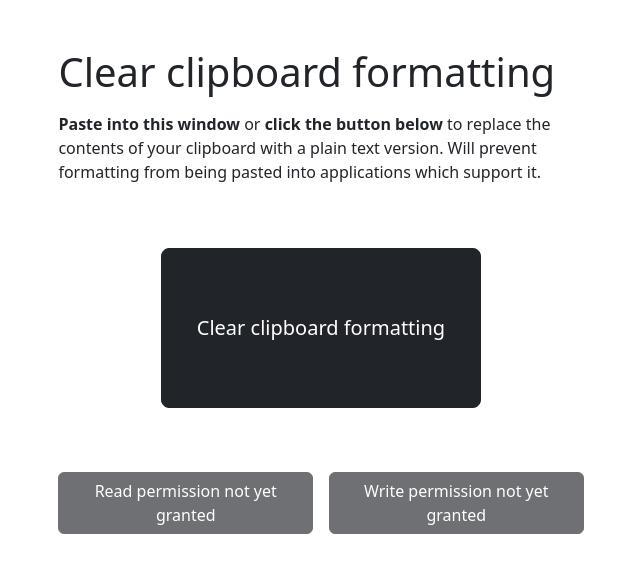
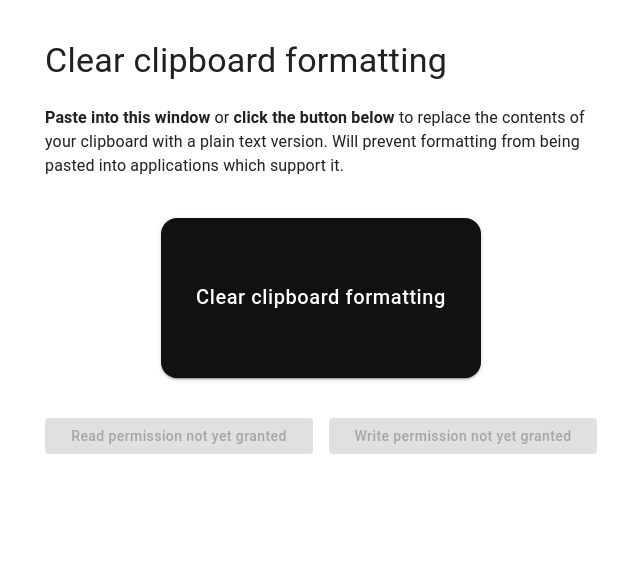
Before and after one commit to j-/clear-clipboard-formatting, a React (Vite) app: page / in a window 1280 px wide. Shown: the top 572 px of the page, without its empty margins (319-959 px from the left). Built offline with nearby package versions, Linux system fonts and the light colour scheme.

Commit message:
Convert to Material UI

```diff
--- a/package.json
+++ b/package.json
@@ -12,8 +12,10 @@
     "deploy": "gh-pages -d dist"
   },
   "dependencies": {
+    "@emotion/react": "^11.14.0",
+    "@emotion/styled": "^11.14.1",
+    "@mui/material": "^5.17.1",
     "@types/umami": "^2.10.0",
-    "bootstrap": "^5.2.3",
     "react": "^18.2.0",
     "react-dom": "^18.2.0"
   },
--- a/src/AlertDanger.tsx
+++ b/src/AlertDanger.tsx
@@ -1,9 +1,8 @@
-import { FC, HTMLAttributes } from 'react';
-import { ExclamationTriangleFill } from './Icons';
+import Alert, { AlertProps } from '@mui/material/Alert';
+import { FC } from 'react';
 
-export const AlertDanger: FC<HTMLAttributes<HTMLDivElement>> = ({ children, ...props }) => (
-  <div className="alert alert-danger d-flex align-items-center" {...props}>
-    <ExclamationTriangleFill className="bi flex-shrink-0 me-2" aria-label="Danger:" />
-    <div>{children}</div>
-  </div>
+export const AlertDanger: FC<AlertProps> = ({ children, ...props }) => (
+  <Alert severity="error" sx={{ mt: 2 }} {...props}>
+    {children}
+  </Alert>
 );
--- a/src/AlertInfo.tsx
+++ b/src/AlertInfo.tsx
@@ -1,9 +1,8 @@
-import { FC, HTMLAttributes } from 'react';
-import { InfoFill } from './Icons';
+import Alert, { AlertProps } from '@mui/material/Alert';
+import { FC } from 'react';
 
-export const AlertInfo: FC<HTMLAttributes<HTMLDivElement>> = ({ children, ...props }) => (
-  <div className="alert alert-info d-flex align-items-center" {...props}>
-    <InfoFill className="bi flex-shrink-0 me-2" aria-label="Info:" />
-    <div>{children}</div>
-  </div>
+export const AlertInfo: FC<AlertProps> = ({ children, ...props }) => (
+  <Alert severity="info" sx={{ mt: 2 }} {...props}>
+    {children}
+  </Alert>
 );
--- a/src/AlertWarning.tsx
+++ b/src/AlertWarning.tsx
@@ -1,9 +1,8 @@
-import { FC, HTMLAttributes } from 'react';
-import { ExclamationTriangleFill } from './Icons';
+import Alert, { AlertProps } from '@mui/material/Alert';
+import { FC } from 'react';
 
-export const AlertWarning: FC<HTMLAttributes<HTMLDivElement>> = ({ children, ...props }) => (
-  <div className="alert alert-warning d-flex align-items-center" {...props}>
-    <ExclamationTriangleFill className="bi flex-shrink-0 me-2" aria-label="Warning:" />
-    <div>{children}</div>
-  </div>
+export const AlertWarning: FC<AlertProps> = ({ children, ...props }) => (
+  <Alert severity="warning" sx={{ mt: 2 }} {...props}>
+    {children}
+  </Alert>
 );
--- a/src/App.tsx
+++ b/src/App.tsx
@@ -1,5 +1,8 @@
 import { FC, ReactNode, useCallback, useEffect, useState } from 'react';
-import { Icons } from './Icons';
+import Box from '@mui/material/Box';
+import Button from '@mui/material/Button';
+import Container from '@mui/material/Container';
+import Typography from '@mui/material/Typography';
 import { MaybePermissionStateAlert } from './MaybePermissionStateAlert';
 import { AlertDanger } from './AlertDanger';
 import { AlertInfo } from './AlertInfo';
@@ -81,24 +84,24 @@ const App: FC = () => {
   }, [handlePasteWindow]);
 
   return (
-    <div className="App container my-5" style={{ maxWidth: '60ch' }}>
-      <Icons />
+    <Container maxWidth="sm" sx={{ my: 5 }}>
+      <Typography component="h1" variant="h4" sx={{ my: 3 }}>
+        Clear clipboard formatting
+      </Typography>
 
-      <h1 className="my-3">Clear clipboard formatting</h1>
+      <Typography component="p">
+        <strong>Paste into this window</strong> or <strong>click the button below</strong> to replace the contents of your clipboard with a plain text version. Will prevent formatting from being pasted into applications which support it.
+      </Typography>
 
-      <p>
-        <strong>Paste into this window</strong> or <strong>click the button
-        below</strong> to replace the contents of your clipboard with a plain
-        text version. Will prevent formatting from being pasted into
-        applications which support it.
-      </p>
-
-      <div className="d-flex justify-content-center">
-        <button
-          className="btn btn-dark btn-lg my-5"
-          style={{
+      <Box sx={{ display: 'flex', justifyContent: 'center', my: 5 }}>
+        <Button
+          variant="contained"
+          size="large"
+          sx={{
             width: '20rem',
             height: '10rem',
+            fontSize: '1.25rem',
+            borderRadius: 4,
           }}
           type="button"
           onClick={handleClickButton}
@@ -108,8 +111,8 @@ const App: FC = () => {
           }
         >
           Clear clipboard formatting
-        </button>
-      </div>
+        </Button>
+      </Box>
 
       <PermissionButtons />
 
@@ -132,7 +135,7 @@ const App: FC = () => {
           {message}
         </AlertInfo>
       )}
-    </div>
+    </Container>
   );
 };
 
--- a/src/ClipboardReadPermissionButton.tsx
+++ b/src/ClipboardReadPermissionButton.tsx
@@ -1,4 +1,5 @@
-import { FC, useCallback, useId } from 'react';
+import { FC, useCallback } from 'react';
+import Button from '@mui/material/Button';
 import { useClipboardReadPermissionState } from './use-clipboard-read-permission-state';
 
 declare global {
@@ -8,8 +9,6 @@ declare global {
 }
 
 export const ClipboardReadPermissionButton: FC = () => {
-  const id = useId();
-  const key = `ClipboardReadPermissionButton-${id}`;
   const state: PermissionState | null = useClipboardReadPermissionState();
   const canRequest = typeof navigator.permissions.request == 'function';
 
@@ -19,24 +18,24 @@ export const ClipboardReadPermissionButton: FC = () => {
 
   switch (state) {
     case 'granted': return (
-      <button key={key} className="btn btn-light" type="button" disabled>
+      <Button variant="outlined" color="success" type="button" disabled>
         Read permission granted
-      </button>
+      </Button>
     );
     case 'prompt': return (
-      <button key={key} className="btn btn-dark" type="button" disabled={!canRequest} onClick={handleClickRequestPermission}>
+      <Button variant="contained" color="primary" type="button" disabled={!canRequest} onClick={handleClickRequestPermission}>
         {canRequest ? 'Click to request read permission' : 'Read permission not yet granted'}
-      </button>
+      </Button>
     );
     case 'denied': return (
-      <button key={key} className="btn btn-danger" type="button" disabled>
+      <Button variant="contained" color="error" type="button" disabled>
         Read permission denied
-      </button>
+      </Button>
     );
     default: return (
-      <button key={key} className="btn btn-dark" type="button" disabled={!canRequest} onClick={handleClickRequestPermission}>
+      <Button variant="contained" color="primary" type="button" disabled={!canRequest} onClick={handleClickRequestPermission}>
         {canRequest ? 'Click to request read permission' : 'Read permission state cannot be determined'}
-      </button>
+      </Button>
     );
   }
 };
--- a/src/ClipboardWritePermissionButton.tsx
+++ b/src/ClipboardWritePermissionButton.tsx
@@ -1,4 +1,5 @@
-import { FC, useCallback, useId } from 'react';
+import { FC, useCallback } from 'react';
+import Button from '@mui/material/Button';
 import { useClipboardWritePermissionState } from './use-clipboard-write-permission-state';
 
 declare global {
@@ -8,8 +9,6 @@ declare global {
 }
 
 export const ClipboardWritePermissionButton: FC = () => {
-  const id = useId();
-  const key = `ClipboardWritePermissionButton-${id}`;
   const state: PermissionState | null = useClipboardWritePermissionState();
   const canRequest = typeof navigator.permissions.request == 'function';
 
@@ -19,24 +18,24 @@ export const ClipboardWritePermissionButton: FC = () => {
 
   switch (state) {
     case 'granted': return (
-      <button key={key} className="btn btn-light" type="button" disabled>
+      <Button variant="outlined" color="success" type="button" disabled>
         Write permission granted
-      </button>
+      </Button>
     );
     case 'prompt': return (
-      <button key={key} className="btn btn-dark" type="button" disabled={!canRequest} onClick={handleClickRequestPermission}>
+      <Button variant="contained" color="primary" type="button" disabled={!canRequest} onClick={handleClickRequestPermission}>
         {canRequest ? 'Click to request write permission' : 'Write permission not yet granted'}
-      </button>
+      </Button>
     );
     case 'denied': return (
-      <button key={key} className="btn btn-danger" type="button" disabled>
+      <Button variant="contained" color="error" type="button" disabled>
         Write permission denied
-      </button>
+      </Button>
     );
     default: return (
-      <button key={key} className="btn btn-dark" type="button" disabled={!canRequest} onClick={handleClickRequestPermission}>
+      <Button variant="contained" color="primary" type="button" disabled={!canRequest} onClick={handleClickRequestPermission}>
         {canRequest ? 'Click to request write permission' : 'Write permission state cannot be determined'}
-      </button>
+      </Button>
     );
   }
 };
--- a/src/Icons.tsx
+++ /dev/null
@@ -1,33 +0,0 @@
-import { FC, SVGAttributes } from 'react';
-
-export const Icons: FC<SVGAttributes<SVGSVGElement>> = (props) => (
-  <svg xmlns="http://www.w3.org/2000/svg" className="d-none" {...props}>
-    <symbol id="check-circle-fill" viewBox="0 0 16 16">
-      <path d="M16 8A8 8 0 1 1 0 8a8 8 0 0 1 16 0zm-3.97-3.03a.75.75 0 0 0-1.08.022L7.477 9.417 5.384 7.323a.75.75 0 0 0-1.06 1.06L6.97 11.03a.75.75 0 0 0 1.079-.02l3.992-4.99a.75.75 0 0 0-.01-1.05z"/>
-    </symbol>
-    <symbol id="info-fill" viewBox="0 0 16 16">
-      <path d="M8 16A8 8 0 1 0 8 0a8 8 0 0 0 0 16zm.93-9.412-1 4.705c-.07.34.029.533.304.533.194 0 .487-.07.686-.246l-.088.416c-.287.346-.92.598-1.465.598-.703 0-1.002-.422-.808-1.319l.738-3.468c.064-.293.006-.399-.287-.47l-.451-.081.082-.381 2.29-.287zM8 5.5a1 1 0 1 1 0-2 1 1 0 0 1 0 2z"/>
-    </symbol>
-    <symbol id="exclamation-triangle-fill" viewBox="0 0 16 16">
-      <path d="M8.982 1.566a1.13 1.13 0 0 0-1.96 0L.165 13.233c-.457.778.091 1.767.98 1.767h13.713c.889 0 1.438-.99.98-1.767L8.982 1.566zM8 5c.535 0 .954.462.9.995l-.35 3.507a.552.552 0 0 1-1.1 0L7.1 5.995A.905.905 0 0 1 8 5zm.002 6a1 1 0 1 1 0 2 1 1 0 0 1 0-2z"/>
-    </symbol>
-  </svg>
-);
-
-export const CheckCircleFill: FC<SVGAttributes<SVGSVGElement>> = (props) => (
-  <svg role="img" {...props}>
-    <use xlinkHref="#check-circle-fill"/>
-  </svg>
-);
-
-export const InfoFill: FC<SVGAttributes<SVGSVGElement>> = (props) => (
-  <svg role="img" {...props}>
-    <use xlinkHref="#info-fill"/>
-  </svg>
-);
-
-export const ExclamationTriangleFill: FC<SVGAttributes<SVGSVGElement>> = (props) => (
-  <svg role="img" {...props}>
-    <use xlinkHref="#exclamation-triangle-fill"/>
-  </svg>
-);
--- a/src/MaybeUnsupportedAlert.tsx
+++ b/src/MaybeUnsupportedAlert.tsx
@@ -1,4 +1,5 @@
 import { FC } from 'react';
+import Link from '@mui/material/Link';
 import { AlertDanger } from './AlertDanger';
 
 export const MaybeUnsupportedAlert: FC = () => {
@@ -9,7 +10,7 @@ export const MaybeUnsupportedAlert: FC = () => {
 
   return supported ? null : (
     <AlertDanger>
-      Your browser does not support the <a className="alert-link" href="https://caniuse.com/mdn-api_clipboard_read" target="_blank">clipboard API</a>.
+      Your browser does not support the <Link href="https://caniuse.com/mdn-api_clipboard_read" target="_blank" rel="noreferrer">clipboard API</Link>.
     </AlertDanger>
   );
 };
--- a/src/PermissionButtons.tsx
+++ b/src/PermissionButtons.tsx
@@ -1,4 +1,5 @@
 import { FC } from 'react';
+import Box from '@mui/material/Box';
 import { ClipboardReadPermissionButton } from './ClipboardReadPermissionButton';
 import { ClipboardWritePermissionButton } from './ClipboardWritePermissionButton';
 import { useClipboardReadPermissionState } from './use-clipboard-read-permission-state';
@@ -13,9 +14,9 @@ export const PermissionButtons: FC = () => {
   }
 
   return (
-    <div className="my-3 d-grid gap-3" style={{ gridTemplateColumns: '1fr 1fr' }}>
+    <Box sx={{ my: 3, display: 'grid', gap: 2, gridTemplateColumns: { xs: '1fr', sm: '1fr 1fr' } }}>
       <ClipboardReadPermissionButton />
       <ClipboardWritePermissionButton />
-    </div>
+    </Box>
   );
 };
--- a/src/main.tsx
+++ b/src/main.tsx
@@ -1,11 +1,32 @@
 import React from 'react';
 import ReactDOM from 'react-dom/client';
+import CssBaseline from '@mui/material/CssBaseline';
+import { ThemeProvider, createTheme } from '@mui/material/styles';
 import App from './App.tsx';
-import 'bootstrap/dist/css/bootstrap.css';
-import './styles.css';
+
+const theme = createTheme({
+  palette: {
+    mode: 'light',
+    primary: {
+      main: '#111',
+    },
+  },
+  components: {
+    MuiButton: {
+      styleOverrides: {
+        root: {
+          textTransform: 'none',
+        },
+      },
+    },
+  },
+});
 
 ReactDOM.createRoot(document.getElementById('root') as HTMLElement).render(
   <React.StrictMode>
-    <App />
+    <ThemeProvider theme={theme}>
+      <CssBaseline />
+      <App />
+    </ThemeProvider>
   </React.StrictMode>,
 );
--- a/src/styles.css
+++ /dev/null
@@ -1,5 +0,0 @@
-.bi {
-  width: 1em;
-  height: 1em;
-  fill: currentcolor
-}
```
Also changed, not shown: 1 other file (tests, documents, lock files or other folders).
